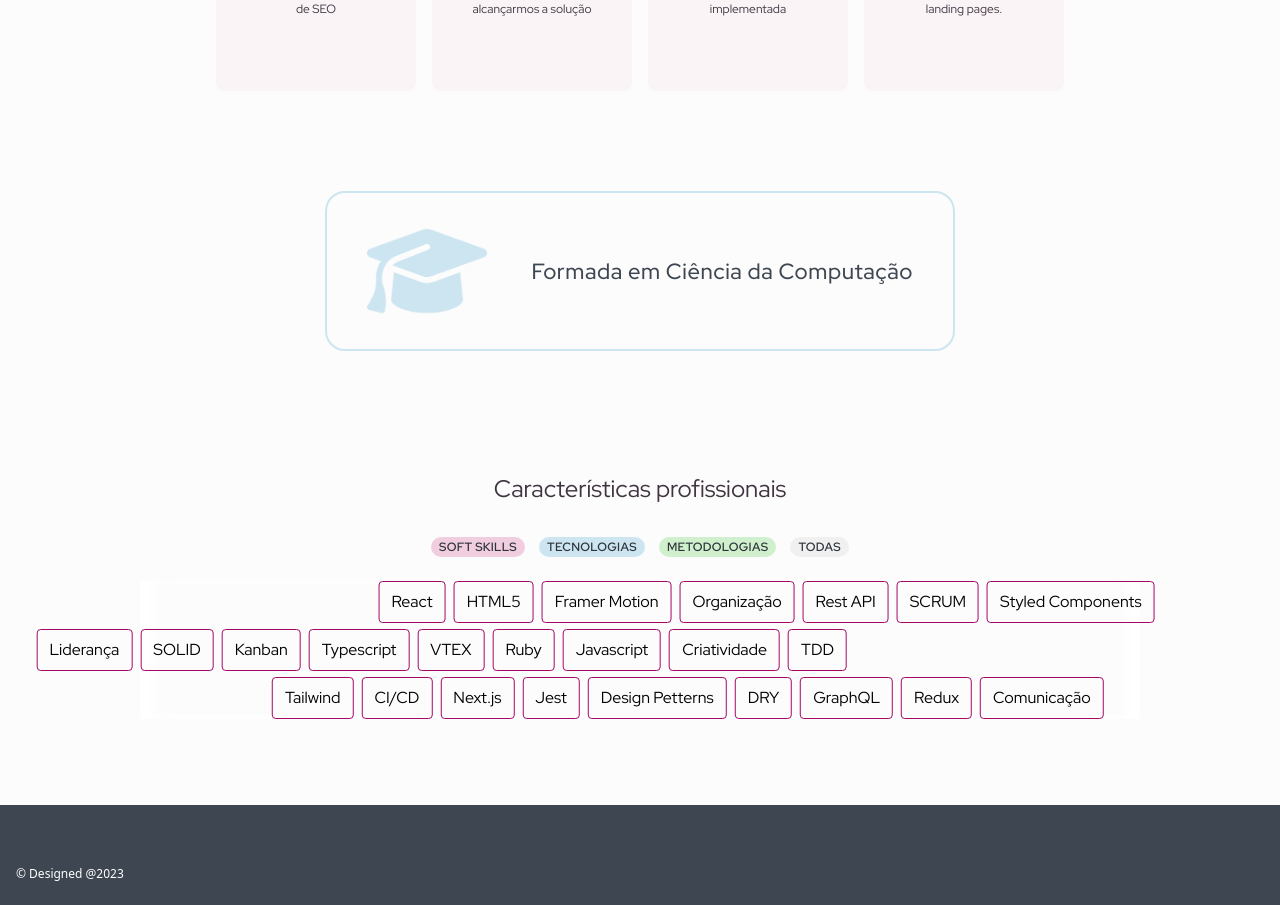
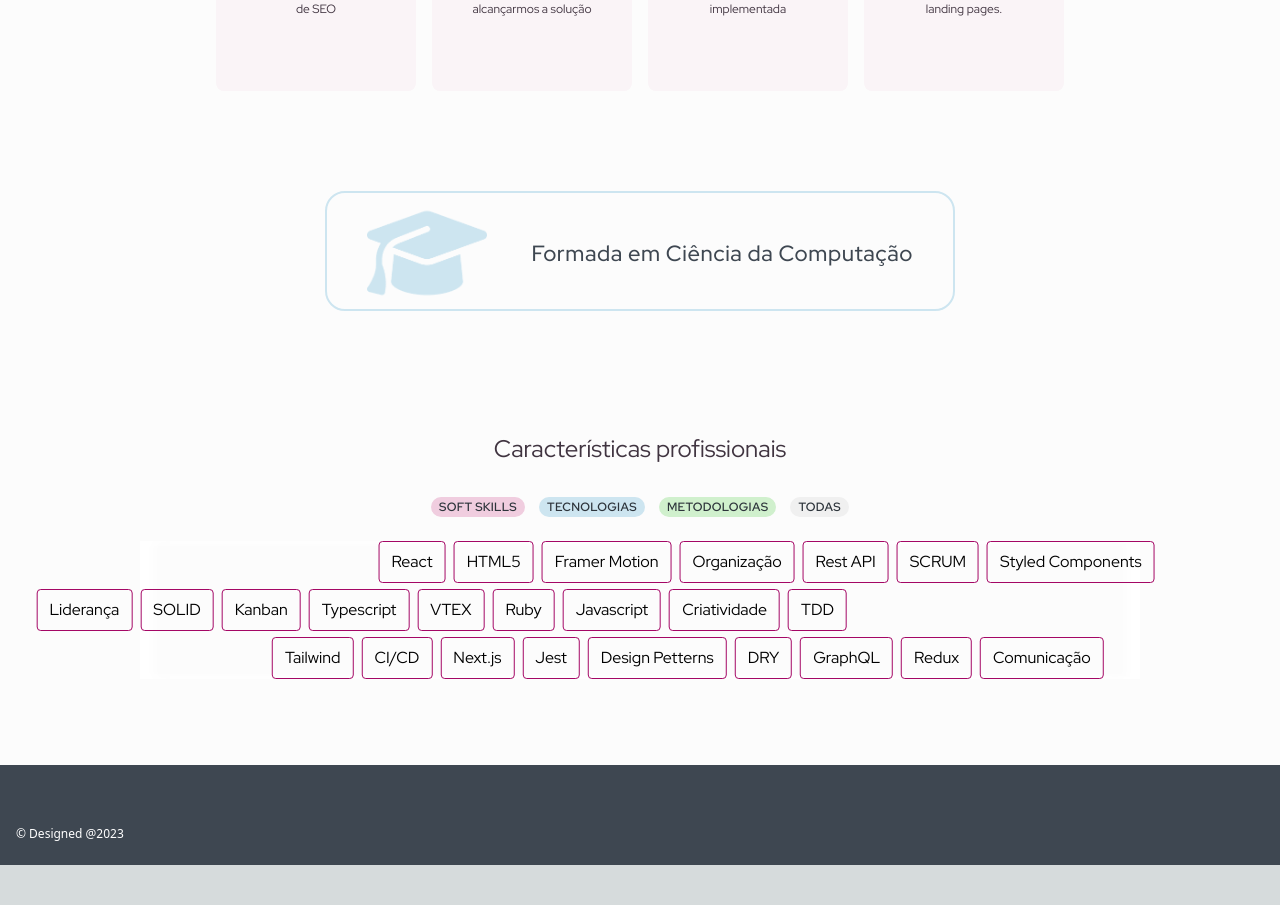
Before and after one commit to cmoutella/next-portfolio, a Next.js app: page /career in a window 1280 px wide. Shown: the part 941-1846 px from the top of the page. After the commit the page ends 1806 px from the top, so only its background shows below. Built offline with nearby package versions, Linux system fonts and the light colour scheme.

Commit message:
fix(career): fix graduation component

```diff
--- a/src/pages/career.tsx
+++ b/src/pages/career.tsx
@@ -38,6 +38,7 @@ export default function Services() {
           backgroundStyles: "h-[400px]",
         }}
       />
+
       <section className="pt-[100px] pb-[40px]">
         <div className="container">
           <h4 className="text-center text-gray-dark text-[24px] max-w-[500px] mx-auto mb-[40px]">
@@ -62,23 +63,27 @@ export default function Services() {
           </div>
         </div>
       </section>
-      <section className="pt-[60px] pb-[40px]">
+
+      <section className="md:pt-[60px] md:pb-[40px]">
         <div className="container">
-          <div className="flex justify-between items-center rounded-[20px] border-[2px] border-terciary-pale py-[30px] px-[40px] max-w-[630px] mx-auto">
-            <Image width={120} src={cap} alt={content.career.degree.alt} />
-            <span className="text-[22px] text-gray-light font-medium tracking-wide ml-[20px]">
+          <div className="flex justify-center md:justify-between items-center rounded-[20px] border-[2px] border-terciary-pale py-[16px] px-[12px] md:pb-[8px] md:pt-[12px] md:px-[40px] max-w-[220px] md:max-w-[630px] mx-auto">
+            <div className="w-[80px] md:w-[120px]">
+              <Image src={cap} alt={content.career.degree.alt} />
+            </div>
+            <span className="text-[10px] md:text-[22px] text-center text-gray-light font-medium tracking-wide ml-[20px]">
               {content.career.degree.title}
             </span>
           </div>
         </div>
       </section>
+
       <section className="py-[80px]">
         <div className="container">
-          <h4 className="text-center text-gray-dark text-[24px] max-w-[500px] mx-auto mb-[30px]">
+          <h4 className="text-center text-gray-dark text-[18px] md:text-[24px] max-w-[500px] mx-auto mb-[18px] md:mb-[30px]">
             {content.career.skills.title}
           </h4>
-          <Skills />
         </div>
+        <Skills />
       </section>
     </Template>
   );
```
